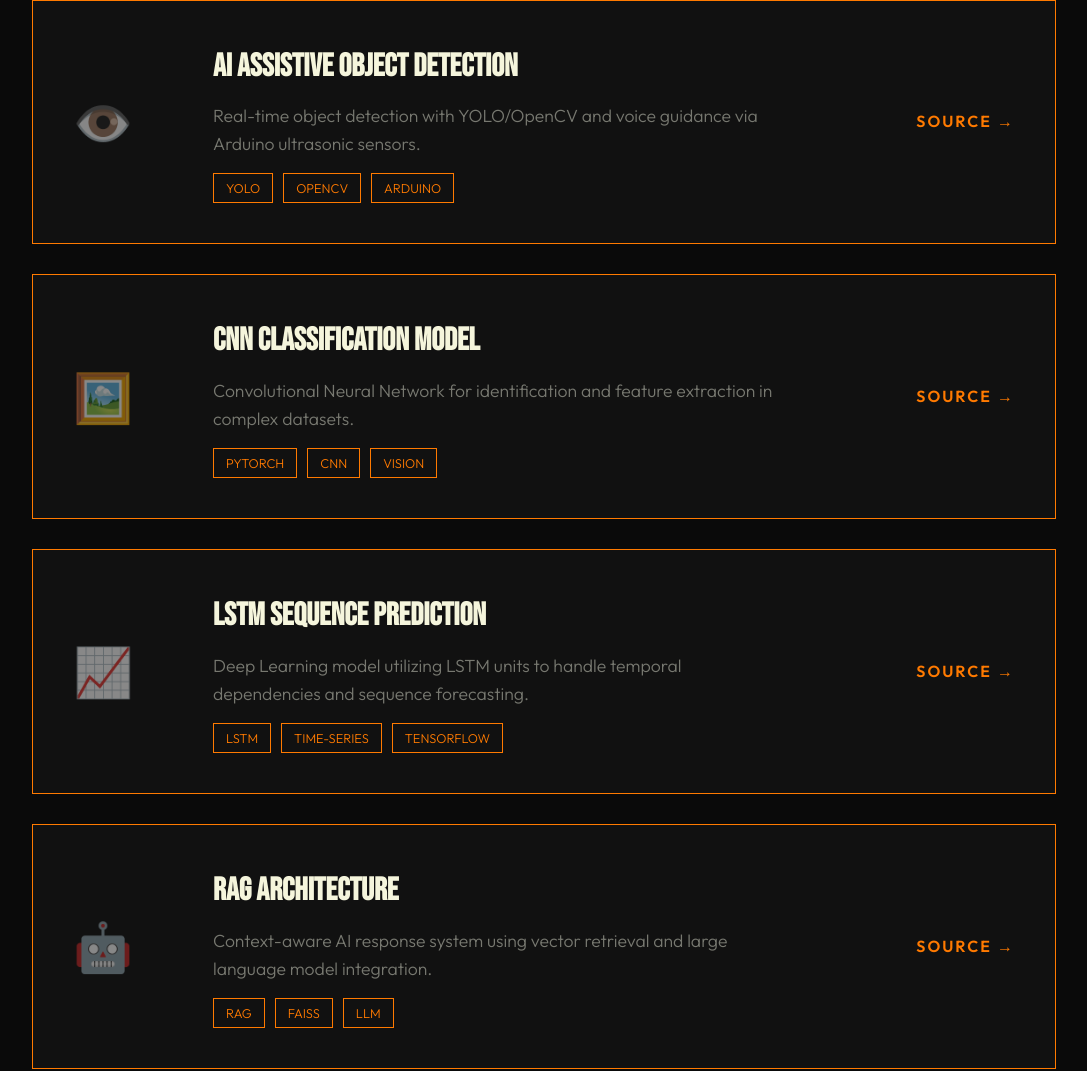
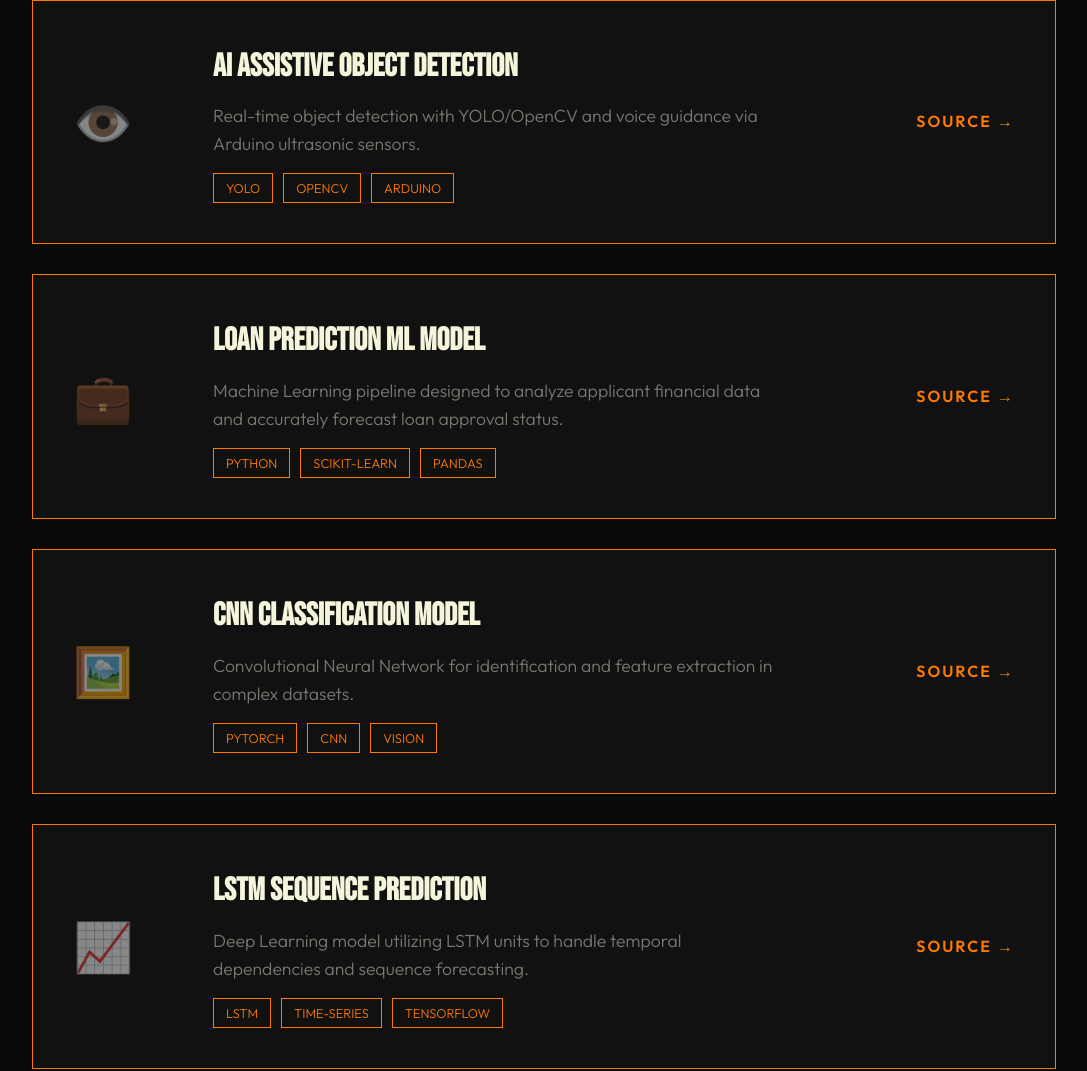
Before and after one commit to pavan-sai-11/Portfolio, a plain HTML site: page index.html in a window 1280 px wide. Shown: the part 2908-3979 px from the top of the page, without its empty margins (96-1183 px from the left). Drawn offline with Linux system fonts and the light colour scheme.

Commit message:
Update index.html

```diff
--- a/index.html
+++ b/index.html
@@ -1,5 +1,6 @@
 <!DOCTYPE html>
 <html lang="en">
+
 <head>
     <meta charset="UTF-8">
     <meta name="viewport" content="width=device-width, initial-scale=1.0">
@@ -9,10 +10,12 @@
     <!-- Google Fonts: Bebas Neue for headings, Outfit for body -->
     <link rel="preconnect" href="https://fonts.googleapis.com">
     <link rel="preconnect" href="https://fonts.gstatic.com" crossorigin>
-    <link href="https://fonts.googleapis.com/css2?family=Bebas+Neue&family=Outfit:wght@300;400;600&display=swap" rel="stylesheet">
+    <link href="https://fonts.googleapis.com/css2?family=Bebas+Neue&family=Outfit:wght@300;400;600&display=swap"
+        rel="stylesheet">
 
     <link rel="stylesheet" href="style.css">
 </head>
+
 <body class="haris-theme">
 
     <!-- BACKGROUND WATERMARK -->
@@ -38,7 +41,8 @@
             <div class="hero-left">
                 <p class="hero-pretitle">AI & DATA SCIENCE STUDENT</p>
                 <h1 class="hero-title">NANUBALA <span class="accent-text">PAVAN</span> SAI</h1>
-                <p class="hero-subtitle">UNDERGRADUATE AI & DATA SCIENCE STUDENT PUSHING THE BOUNDARIES OF MACHINE LEARNING.</p>
+                <p class="hero-subtitle">UNDERGRADUATE AI & DATA SCIENCE STUDENT PUSHING THE BOUNDARIES OF MACHINE
+                    LEARNING.</p>
                 <div class="hero-roles">
                     AI DEVELOPER | ML RESEARCHER | PROBLEM SOLVER
                 </div>
@@ -63,8 +67,12 @@
             </div>
             <div class="about-content-grid">
                 <div class="about-main">
-                    <p class="lead-text">STUDENT WITH FOUNDATIONAL SKILLS IN <strong>PYTHON</strong> AND <strong>SOFTWARE DEVELOPMENT</strong>.</p>
-                    <p class="body-text">I am motivated to apply academic knowledge in real-world projects and internships while developing strong technical expertise. Focused on building intelligent systems through coursework and project-based learning.</p>
+                    <p class="lead-text">STUDENT WITH FOUNDATIONAL SKILLS IN <strong>PYTHON</strong> AND
+                        <strong>SOFTWARE DEVELOPMENT</strong>.
+                    </p>
+                    <p class="body-text">I am motivated to apply academic knowledge in real-world projects and
+                        internships while developing strong technical expertise. Focused on building intelligent systems
+                        through coursework and project-based learning.</p>
 
                     <div class="tech-tags-list">
                         <span class="tech-tag">COMPUTER VISION</span>
@@ -109,7 +117,8 @@
                         <h3>LANGUAGES</h3>
                     </div>
                     <div class="tags-group">
-                        <span>PYTHON</span> <span>JAVA</span> <span>C</span> <span>SQL</span> <span>JAVASCRIPT</span> <span>HTML/CSS</span>
+                        <span>PYTHON</span> <span>JAVA</span> <span>C</span> <span>SQL</span> <span>JAVASCRIPT</span>
+                        <span>HTML/CSS</span>
                     </div>
                 </div>
                 <div class="haris-bento-card bordered-card">
@@ -118,7 +127,8 @@
                         <h3>AI / ML / CV</h3>
                     </div>
                     <div class="tags-group">
-                        <span>MACHINE LEARNING</span> <span>DEEP LEARNING</span> <span>OPENCV</span> <span>YOLO</span> <span>NLP</span>
+                        <span>MACHINE LEARNING</span> <span>DEEP LEARNING</span> <span>OPENCV</span> <span>YOLO</span>
+                        <span>NLP</span>
                     </div>
                 </div>
                 <div class="haris-bento-card bordered-card">
@@ -127,7 +137,8 @@
                         <h3>TOOLS & LIBS</h3>
                     </div>
                     <div class="tags-group">
-                        <span>PYTORCH</span> <span>TENSORFLOW</span> <span>PANDAS</span> <span>MATPLOTLIB</span> <span>GIT/GITHUB</span> <span>MYSQL</span>
+                        <span>PYTORCH</span> <span>TENSORFLOW</span> <span>PANDAS</span> <span>MATPLOTLIB</span>
+                        <span>GIT/GITHUB</span> <span>MYSQL</span>
                     </div>
                 </div>
                 <div class="haris-bento-card bordered-card">
@@ -136,7 +147,8 @@
                         <h3>SOFT SKILLS</h3>
                     </div>
                     <div class="tags-group">
-                        <span>PROBLEM SOLVING</span> <span>TEAM COLLABORATION</span> <span>TIME MANAGEMENT</span> <span>DEBUGGING</span>
+                        <span>PROBLEM SOLVING</span> <span>TEAM COLLABORATION</span> <span>TIME MANAGEMENT</span>
+                        <span>DEBUGGING</span>
                     </div>
                 </div>
             </div>
@@ -161,21 +173,41 @@
                             <span class="pill-tag">HACKATHON</span>
                         </div>
                     </div>
-                    <a href="https://github.com/pavan-sai-11/Multi-Agent-Medical-Triage" class="proj-link">SOURCE &rarr;</a>
+                    <a href="https://github.com/pavan-sai-11/Multi-Agent-Medical-Triage" class="proj-link">SOURCE
+                        &rarr;</a>
                 </article>
 
                 <article class="project-haris-card bordered-card">
                     <div class="proj-icon">👁️</div>
                     <div class="proj-info">
                         <h3>AI ASSISTIVE OBJECT DETECTION</h3>
-                        <p>Real-time object detection with YOLO/OpenCV and voice guidance via Arduino ultrasonic sensors.</p>
+                        <p>Real-time object detection with YOLO/OpenCV and voice guidance via Arduino ultrasonic
+                            sensors.</p>
                         <div class="proj-tags">
                             <span class="pill-tag">YOLO</span>
                             <span class="pill-tag">OPENCV</span>
                             <span class="pill-tag">ARDUINO</span>
                         </div>
                     </div>
-                    <a href="https://github.com/pavan-sai-11/YOLO-Based-Object-Detection-and-Voice-Alert-System" class="proj-link">SOURCE &rarr;</a>
+                    <a href="https://github.com/pavan-sai-11/YOLO-Based-Object-Detection-and-Voice-Alert-System"
+                        class="proj-link">SOURCE &rarr;</a>
+                </article>
+
+
+                <!-- LOAN PREDICTION PROJECT -->
+                <article class="project-haris-card bordered-card">
+                    <div class="proj-icon">💼</div>
+                    <div class="proj-info">
+                        <h3>LOAN PREDICTION ML MODEL</h3>
+                        <p>Machine Learning pipeline designed to analyze applicant financial data and accurately
+                            forecast loan approval status.</p>
+                        <div class="proj-tags">
+                            <span class="pill-tag">PYTHON</span>
+                            <span class="pill-tag">SCIKIT-LEARN</span>
+                            <span class="pill-tag">PANDAS</span>
+                        </div>
+                    </div>
+                    <a href="https://github.com/pavan-sai-11/ACM-TASKS" class="proj-link">SOURCE &rarr;</a>
                 </article>
 
                 <!-- BEFORE PROJECTS (CNN) -->
@@ -183,7 +215,8 @@
                     <div class="proj-icon">🖼️</div>
                     <div class="proj-info">
                         <h3>CNN CLASSIFICATION MODEL</h3>
-                        <p>Convolutional Neural Network for identification and feature extraction in complex datasets.</p>
+                        <p>Convolutional Neural Network for identification and feature extraction in complex datasets.
+                        </p>
                         <div class="proj-tags">
                             <span class="pill-tag">PYTORCH</span>
                             <span class="pill-tag">CNN</span>
@@ -198,7 +231,8 @@
                     <div class="proj-icon">📈</div>
                     <div class="proj-info">
                         <h3>LSTM SEQUENCE PREDICTION</h3>
-                        <p>Deep Learning model utilizing LSTM units to handle temporal dependencies and sequence forecasting.</p>
+                        <p>Deep Learning model utilizing LSTM units to handle temporal dependencies and sequence
+                            forecasting.</p>
                         <div class="proj-tags">
                             <span class="pill-tag">LSTM</span>
                             <span class="pill-tag">TIME-SERIES</span>
@@ -213,7 +247,8 @@
                     <div class="proj-icon">🤖</div>
                     <div class="proj-info">
                         <h3>RAG ARCHITECTURE</h3>
-                        <p>Context-aware AI response system using vector retrieval and large language model integration.</p>
+                        <p>Context-aware AI response system using vector retrieval and large language model integration.
+                        </p>
                         <div class="proj-tags">
                             <span class="pill-tag">RAG</span>
                             <span class="pill-tag">FAISS</span>
@@ -325,4 +360,5 @@
     </footer>
 
 </body>
+
 </html>
```
